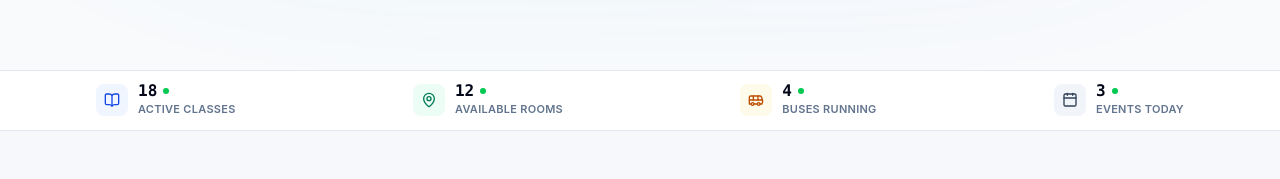
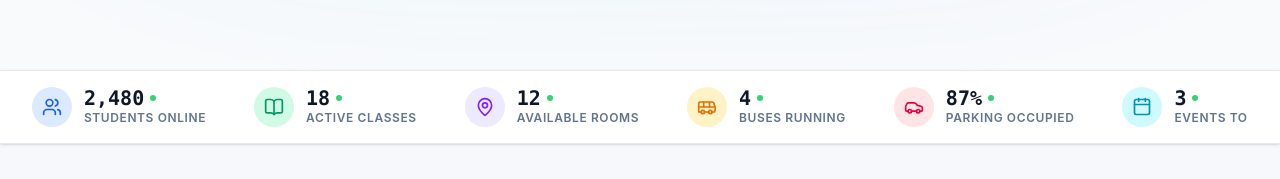
Before and after one commit to MohammedShakib/campus-twin, a React (Vite) app in the folder frontend/: page / in a window 1280 px wide. Shown: the part 773-952 px from the top of the page. Built offline with nearby package versions, Linux system fonts and the light colour scheme.

Commit message:
Restore full campus status bar

```diff
--- a/frontend/src/components/landing/LiveStatusBar.tsx
+++ b/frontend/src/components/landing/LiveStatusBar.tsx
@@ -1,28 +1,30 @@
-import { BookOpen, Bus, Calendar, MapPin } from 'lucide-react';
+import { Users, BookOpen, MapPin, Bus, Car, Calendar } from 'lucide-react';
 
 const statusItems = [
-  { icon: <BookOpen className="w-4 h-4" />, count: "18", label: "Active Classes", color: "text-blue-700", bg: "bg-blue-50" },
-  { icon: <MapPin className="w-4 h-4" />, count: "12", label: "Available Rooms", color: "text-emerald-700", bg: "bg-emerald-50" },
-  { icon: <Bus className="w-4 h-4" />, count: "4", label: "Buses Running", color: "text-amber-700", bg: "bg-amber-50" },
-  { icon: <Calendar className="w-4 h-4" />, count: "3", label: "Events Today", color: "text-slate-700", bg: "bg-slate-100" }
+  { icon: <Users className="w-5 h-5" />, count: "2,480", label: "Students Online", color: "text-blue-600", bg: "bg-blue-100" },
+  { icon: <BookOpen className="w-5 h-5" />, count: "18", label: "Active Classes", color: "text-emerald-600", bg: "bg-emerald-100" },
+  { icon: <MapPin className="w-5 h-5" />, count: "12", label: "Available Rooms", color: "text-violet-600", bg: "bg-violet-100" },
+  { icon: <Bus className="w-5 h-5" />, count: "4", label: "Buses Running", color: "text-amber-600", bg: "bg-amber-100" },
+  { icon: <Car className="w-5 h-5" />, count: "87%", label: "Parking Occupied", color: "text-rose-600", bg: "bg-rose-100" },
+  { icon: <Calendar className="w-5 h-5" />, count: "3", label: "Events Today", color: "text-cyan-600", bg: "bg-cyan-100" }
 ];
 
 const LiveStatusBar = () => {
   return (
-    <div className="bg-white border-y border-slate-200 overflow-hidden py-3 relative z-20">
-      <div className="max-w-6xl mx-auto px-4 sm:px-6 lg:px-8">
-        <div className="grid grid-cols-2 sm:flex overflow-x-auto hide-scrollbar gap-3 sm:gap-8 items-center justify-between">
+    <div className="bg-white border-y border-slate-200 overflow-hidden py-4 shadow-sm relative z-20">
+      <div className="max-w-7xl mx-auto px-4 sm:px-6 lg:px-8">
+        <div className="flex overflow-x-auto hide-scrollbar gap-8 md:gap-12 items-center justify-start md:justify-between">
           {statusItems.map((item, idx) => (
-            <div key={idx} className="flex items-center gap-2.5 shrink-0">
-              <div className={`w-8 h-8 rounded-lg flex items-center justify-center ${item.bg} ${item.color}`}>
+            <div key={idx} className="flex items-center gap-3 shrink-0 group">
+              <div className={`w-10 h-10 rounded-full flex items-center justify-center ${item.bg} ${item.color} group-hover:scale-110 transition-transform`}>
                 {item.icon}
               </div>
               <div className="flex flex-col">
                 <div className="flex items-center gap-1.5">
-                  <span className="font-mono font-bold text-base text-slate-950 leading-none">{item.count}</span>
-                  <span className="flex h-1.5 w-1.5 rounded-full bg-green-500" />
+                  <span className="font-mono font-bold text-xl text-slate-900 leading-none">{item.count}</span>
+                  <span className="flex h-1.5 w-1.5 rounded-full bg-green-500 animate-pulse"></span>
                 </div>
-                <span className="text-[11px] font-semibold text-slate-500 uppercase tracking-wide mt-0.5">{item.label}</span>
+                <span className="text-xs font-semibold text-slate-500 uppercase tracking-wider mt-0.5">{item.label}</span>
               </div>
             </div>
           ))}
```
